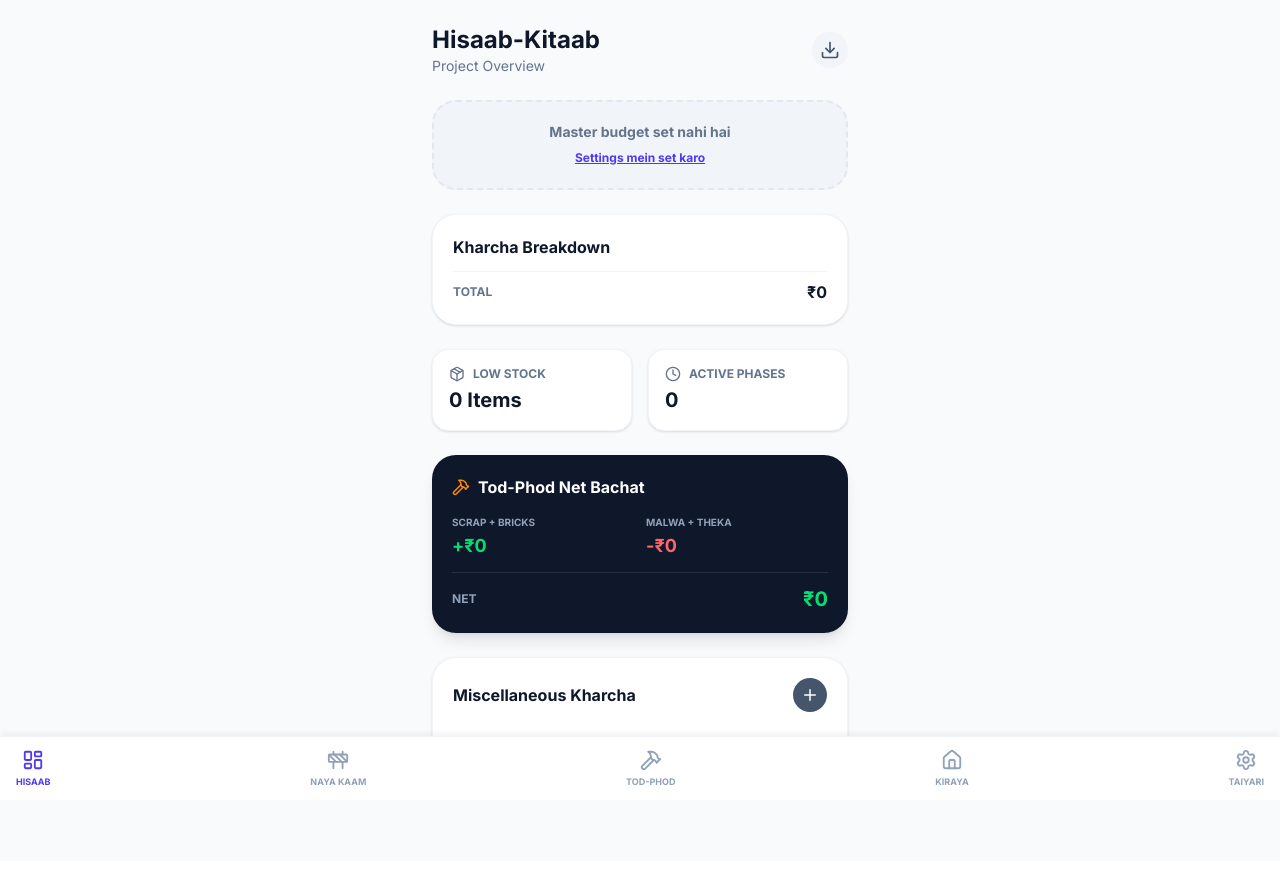
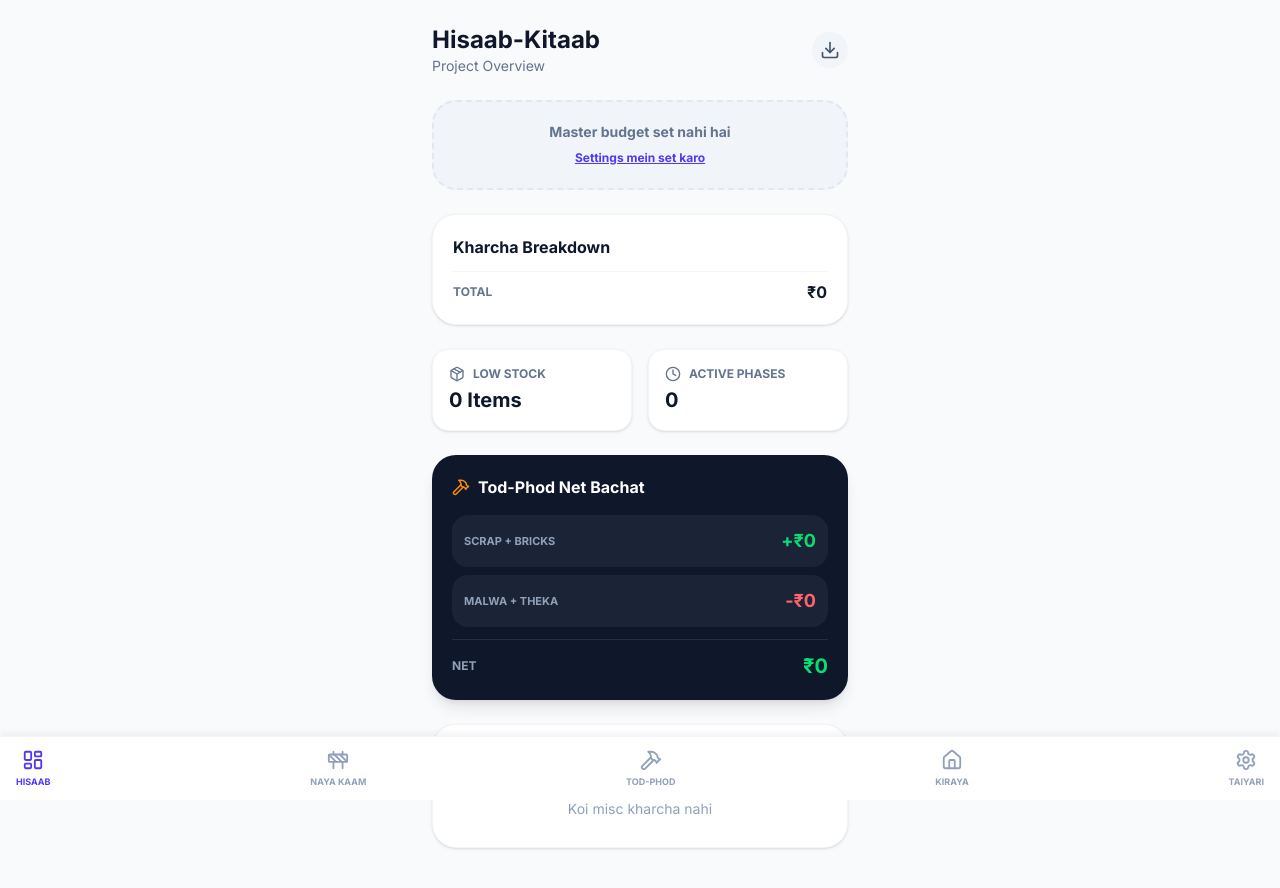
Before and after one commit to oshoup521/nirman-hisab, a React (Vite) app: page / in a window 1280 px wide. Shown: the top 888 px of the page. Before the commit the page ends 861 px from the top, so only its background shows below. Built offline with nearby package versions, Linux system fonts and the light colour scheme.

Commit message:
feat: Implement the core "Hisaab-Kitaab" application with comprehensive financial tracking for construction, demolition, and rentals.

```diff
--- a/src/App.tsx
+++ b/src/App.tsx
@@ -164,7 +164,7 @@ export default function App() {
     ].filter(d => d.value > 0);
 
     return (
-      <div className="space-y-6 pb-20">
+      <div className="space-y-6 pb-28">
         <header className="flex justify-between items-center">
           <div>
             <h1 className="text-2xl font-bold text-slate-900">Hisaab-Kitaab</h1>
@@ -177,16 +177,16 @@ export default function App() {
 
         {/* Master Budget Card */}
         {masterBudget > 0 ? (
-          <div className={cn("p-5 rounded-3xl border shadow-sm", masterBurnRate > 90 ? "bg-red-50 border-red-200" : masterBurnRate > 70 ? "bg-yellow-50 border-yellow-200" : "bg-green-50 border-green-200")}>
+          <div className={cn("p-4 rounded-3xl border shadow-sm", masterBurnRate > 90 ? "bg-red-50 border-red-200" : masterBurnRate > 70 ? "bg-yellow-50 border-yellow-200" : "bg-green-50 border-green-200")}>
             <p className="text-xs font-bold uppercase tracking-wider text-slate-500 mb-3">Master Budget</p>
-            <div className="flex justify-between items-end mb-3">
-              <div>
-                <p className="text-xs text-slate-400 uppercase font-bold">Total Budget</p>
-                <p className="text-3xl font-bold text-slate-900">{formatCurrency(masterBudget)}</p>
-              </div>
-              <div className="text-right">
-                <p className="text-xs text-slate-400 uppercase font-bold">Total Kharcha</p>
-                <p className="text-3xl font-bold text-red-600">{formatCurrency(totalKharcha)}</p>
+            <div className="flex flex-col gap-2 mb-3">
+              <div className="bg-white/60 rounded-2xl p-3 flex justify-between items-center">
+                <p className="text-[11px] text-slate-500 uppercase font-bold">Total Budget</p>
+                <p className="text-xl font-bold text-slate-900">{formatCurrency(masterBudget)}</p>
+              </div>
+              <div className="bg-white/60 rounded-2xl p-3 flex justify-between items-center">
+                <p className="text-[11px] text-slate-500 uppercase font-bold">Total Kharcha</p>
+                <p className="text-xl font-bold text-red-600">{formatCurrency(totalKharcha)}</p>
               </div>
             </div>
             <div className="w-full bg-black/10 h-3 rounded-full overflow-hidden mb-2">
@@ -283,13 +283,13 @@ export default function App() {
             <Hammer size={18} className="text-orange-400" />
             <h3 className="font-bold">Tod-Phod Net Bachat</h3>
           </div>
-          <div className="grid grid-cols-2 gap-3">
-            <div>
-              <p className="text-slate-400 text-[10px] uppercase font-bold mb-0.5">Scrap + Bricks</p>
+          <div className="flex flex-col gap-2">
+            <div className="flex justify-between items-center bg-white/5 rounded-2xl p-3">
+              <p className="text-slate-400 text-[11px] uppercase font-bold">Scrap + Bricks</p>
               <p className="text-lg font-bold text-green-400">+{formatCurrency(totalRecovery)}</p>
             </div>
-            <div>
-              <p className="text-slate-400 text-[10px] uppercase font-bold mb-0.5">Malwa + Theka</p>
+            <div className="flex justify-between items-center bg-white/5 rounded-2xl p-3">
+              <p className="text-slate-400 text-[11px] uppercase font-bold">Malwa + Theka</p>
               <p className="text-lg font-bold text-red-400">-{formatCurrency(malwaCost + demolitionThekaCost)}</p>
             </div>
           </div>
@@ -381,7 +381,7 @@ export default function App() {
     ];
 
     return (
-      <div className="space-y-6 pb-20">
+      <div className="space-y-6 pb-28">
         <header>
           <h1 className="text-2xl font-bold text-slate-900">Naya Kaam</h1>
           <p className="text-slate-500 text-sm">Construction Tracker</p>
@@ -968,7 +968,7 @@ export default function App() {
     ];
 
     return (
-      <div className="space-y-6 pb-20">
+      <div className="space-y-6 pb-28">
         <header>
           <h1 className="text-2xl font-bold text-slate-900">Tod-Phod</h1>
           <p className="text-slate-500 text-sm">Demolition Tracker</p>
@@ -1492,7 +1492,7 @@ export default function App() {
     const totalPaidRent = (state.rentals || []).reduce((a, r) => a + r.payments.reduce((s, p) => s + p.amount, 0), 0);
 
     return (
-      <div className="space-y-6 pb-20">
+      <div className="space-y-6 pb-28">
         <header className="flex justify-between items-center">
           <div>
             <h1 className="text-2xl font-bold text-slate-900">Kiraya Hisaab</h1>
@@ -1766,7 +1766,7 @@ export default function App() {
 
   const renderSettings = () => {
     return (
-      <div className="space-y-6 pb-20">
+      <div className="space-y-6 pb-28">
         <header>
           <h1 className="text-2xl font-bold text-slate-900">Settings</h1>
           <p className="text-slate-500 text-sm">Project Taiyari</p>
@@ -1854,7 +1854,7 @@ export default function App() {
 
   return (
     <div className="min-h-screen bg-slate-50 font-sans text-slate-900">
-      <div className="max-w-md mx-auto px-4 pt-6">
+      <div className="max-w-md mx-auto px-4 pt-[max(env(safe-area-inset-top),24px)]">
         {activeTab === 'dashboard' && renderDashboard()}
         {activeTab === 'construction' && renderConstruction()}
         {activeTab === 'demolition' && renderDemolition()}
@@ -1863,7 +1863,7 @@ export default function App() {
       </div>
 
       {/* Bottom Navigation */}
-      <nav className="fixed bottom-0 left-0 right-0 bg-white border-t border-slate-100 px-4 py-3 flex justify-between items-center z-50 shadow-[0_-4px_6px_-1px_rgba(0,0,0,0.05)]">
+      <nav className="fixed bottom-0 left-0 right-0 bg-white border-t border-slate-100 px-4 pt-3 pb-[max(12px,env(safe-area-inset-bottom))] flex justify-between items-center z-50 shadow-[0_-4px_6px_-1px_rgba(0,0,0,0.05)]">
         <button
           onClick={() => { setActiveTab('dashboard'); setSubTab('overview'); }}
           className={cn("flex flex-col items-center gap-1 transition-colors", activeTab === 'dashboard' ? "text-indigo-600" : "text-slate-400")}
```
Also changed, not shown: index.html (+1 -1 lines).
